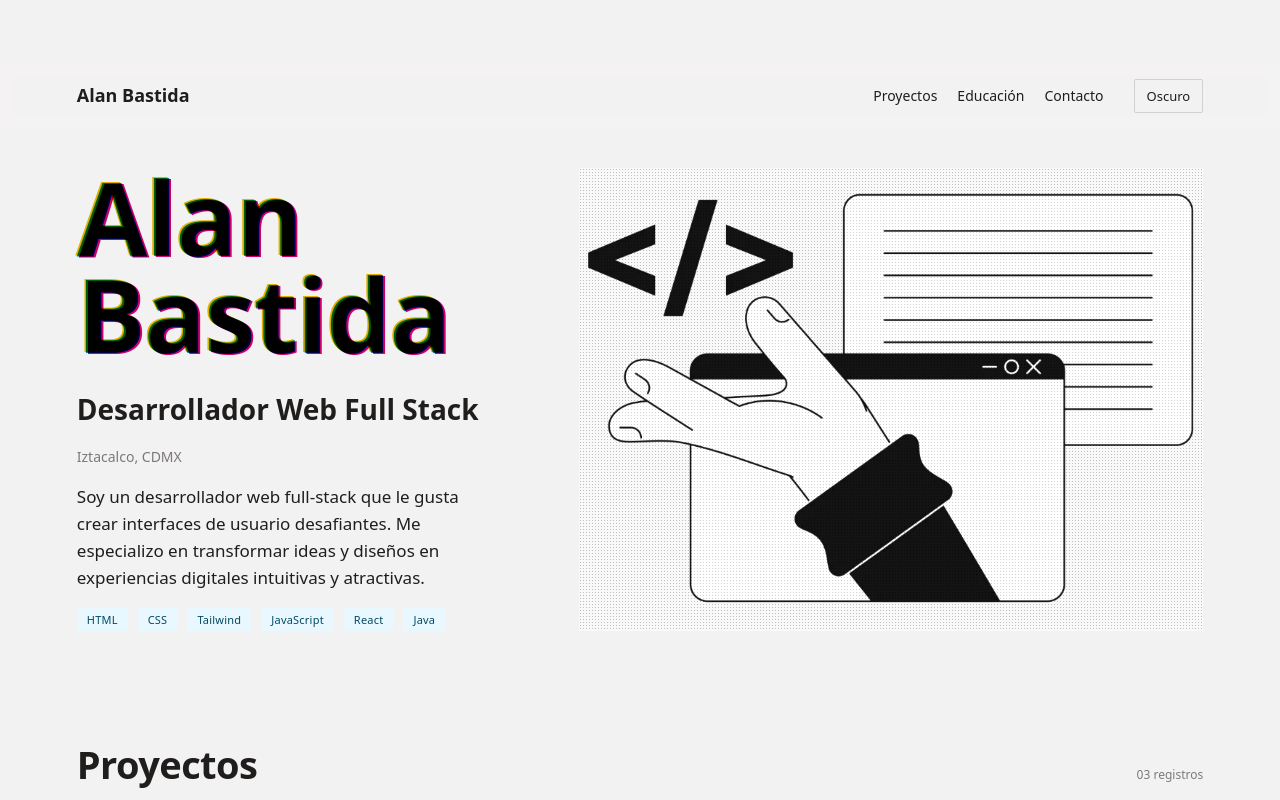
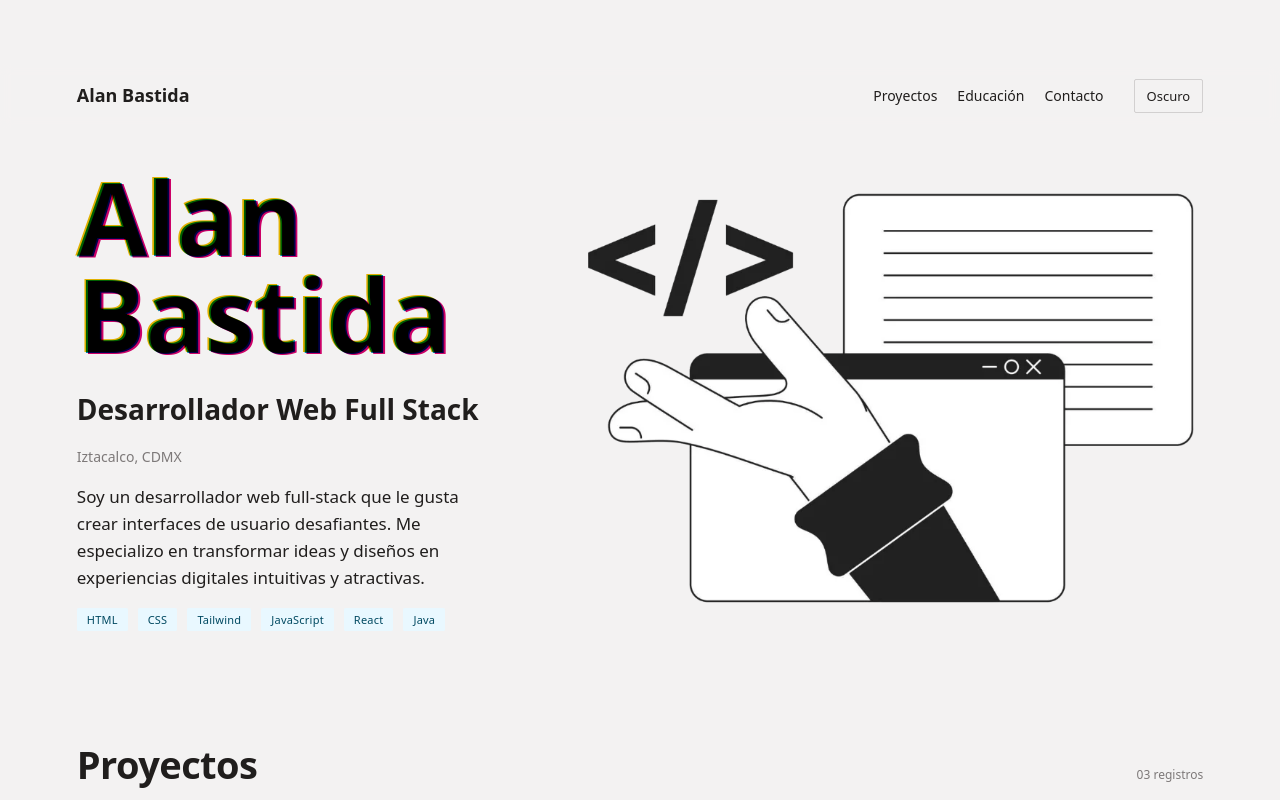
Before and after one commit to alanbc60/portafolio, a React (Vite) app: page / in a window 1280 px wide. Shown: the top 800 px of the page. Built offline with nearby package versions, Linux system fonts and the light colour scheme.

Commit message:
feat: add flat prop to ImageFrame component and update styles

```diff
--- a/src/components/Hero.tsx
+++ b/src/components/Hero.tsx
@@ -26,7 +26,7 @@ function Hero({ profile }: HeroProps) {
         </ul>
         </div>
         <div className="hero__media">
-        <ImageFrame image={profile.heroImage} />
+        <ImageFrame image={profile.heroImage} flat />
       </div>
       </section>
   )
--- a/src/components/ImageFrame.tsx
+++ b/src/components/ImageFrame.tsx
@@ -5,13 +5,14 @@ interface ImageFrameProps {
   image: ImageSource;
   /** Proporción CSS, p. ej. "4 / 3". Si se omite, llena el alto del contenedor. */
   aspectRatio?: string;
+  flat?: boolean;
   className?: string;
 }
 
-export function ImageFrame({ image, aspectRatio, className = "" }: ImageFrameProps) {
+export function ImageFrame({ image, aspectRatio, flat = false, className = "" }: ImageFrameProps) {
   return (
     <figure
-      className={`image-frame halftone ${className}`.trim()}
+      className={`image-frame ${flat ? "image-frame--flat" : "halftone"} ${className}`.trim()}
       style={aspectRatio ? { aspectRatio } : undefined}
     >
       {image.src ? (
--- a/src/styles/imageFrame.css
+++ b/src/styles/imageFrame.css
@@ -2,7 +2,6 @@
   width: 100%;
   height: 100%;
   min-height: 160px;
-  background: var(--color-surface);
 }
 
 .image-frame img {
```
